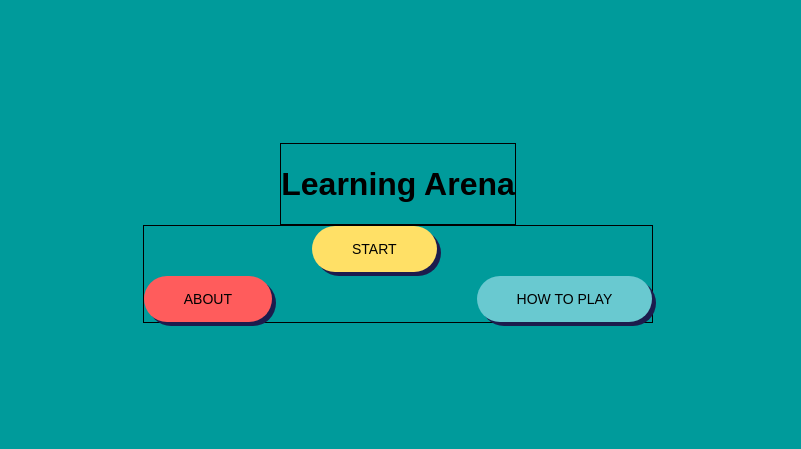
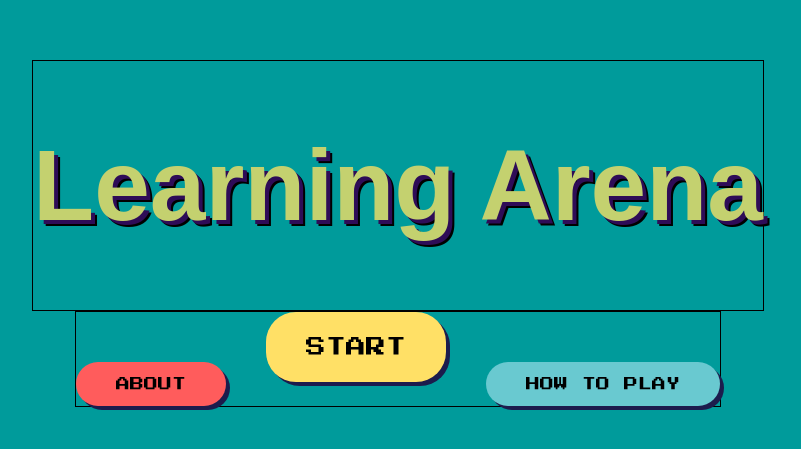
Before and after one commit to MarciliaS/MarciliaS.github.io, a plain HTML site: page index.html in a window 1280 px wide. Shown: the part 167-616 px from the top of the page, without its empty margins (242-1043 px from the left). Drawn offline with Linux system fonts and the light colour scheme; a web font is replaced by a local one.

Commit message:
Update style.css

```diff
--- a/style.css
+++ b/style.css
@@ -1,4 +1,6 @@
 @import url('https://fonts.cdnfonts.com/css/grilledcheese-btn');
+@import url('https://fonts.googleapis.com/css2?family=Press+Start+2P&display=swap');
+
 body {
     background-color: #009b9b;
     display: flex;
@@ -17,10 +19,17 @@ body {
 }
 .title {
     border: 1px solid black;
+    font-size: 50px;
     font-family: 'GrilledCheese BTN', sans-serif;
+    color: #c4d16f;
+      text-shadow:
+        4px 4px 0px #2e0c57,
+        6px 6px 0px #000;
+    /* position: absolute; */
 }
 .btn {
-    font-family: 'Press Start 2P', sans-serif;
+    font-family: "Press Start 2P", system-ui;
+    /* font-style: normal; */
     font-size: 14px;
     padding: 15px 40px;
     border-radius: 30px;
@@ -38,6 +47,23 @@ body {
 
 .btn-about {
     background-color: #ff5c5c;
+    margin-top: 100px;
+}
+
+.btn-start {
+    padding: 25px 40px;
+    background-color: #ffe066;
+    font-size: 20px;
+}
+
+.btn-how {
+    background-color: #69c9d0;
+    margin-top: 100px;
+}
+
+
+.btn-about {
+    background-color: #ff5c5c;
     margin-top: 50px;
 }
 
```
